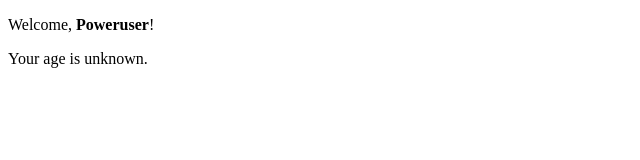
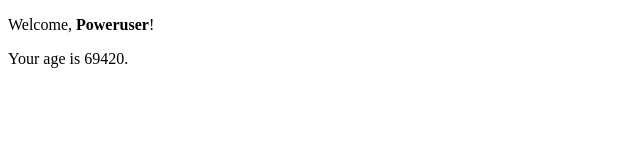
Before and after one commit to Francxmf/dhreactexercises, a React (Create React App) app: page / in a window 1280 px wide. Shown: the top 160 px of the page, without its empty margins (0-640 px from the left). Built offline with nearby package versions, Linux system fonts and the light colour scheme.

Commit message:
completion of the exercise props05

```diff
--- /dev/null
+++ b/src/Age.js
@@ -0,0 +1,13 @@
+import React from 'react';
+
+export class Age extends React.Component {
+    render(){
+        return <div>
+            <p>Your age is {this.props.age}.</p>
+        </div>
+    }
+}
+
+Age.defaultProps = {
+    age: "unknown"
+}
--- a/src/App.js
+++ b/src/App.js
@@ -6,7 +6,7 @@ export class App extends React.Component{
   render(){
       return (
         <div>
-          <Welcome name={<strong>Poweruser</strong>} />
+          <Welcome name={<strong>Poweruser</strong>} age={69420} />
         </div>
       );
   }
--- a/src/Welcome.js
+++ b/src/Welcome.js
@@ -1,10 +1,11 @@
 import React from "react";
+import { Age } from "./Age"
 
 export class Welcome extends React.Component{
     render(){
         return <div>
             <p>Welcome, {this.props.name}!</p>
-            <p>Your age is {this.props.age}.</p>
+             <Age age={this.props.age} />
             </div>
     }
 }
```
